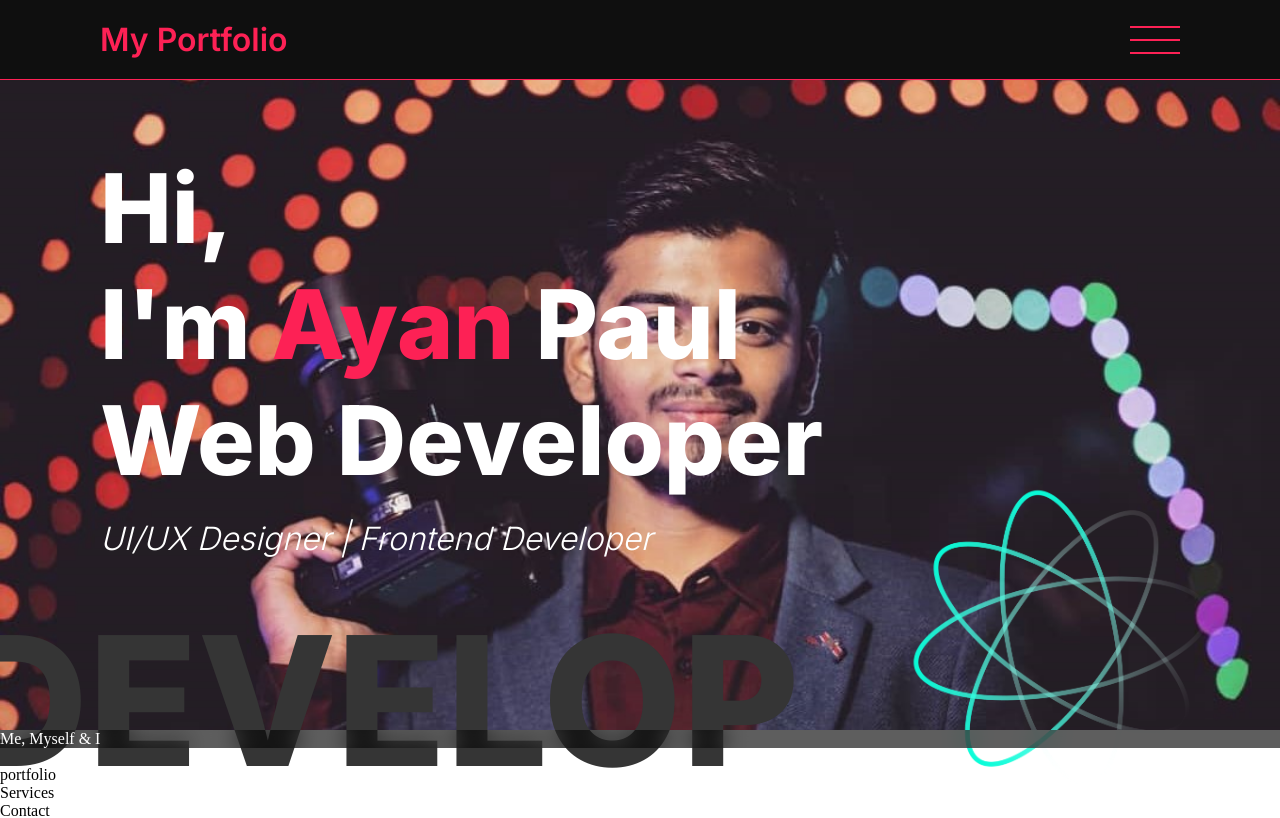
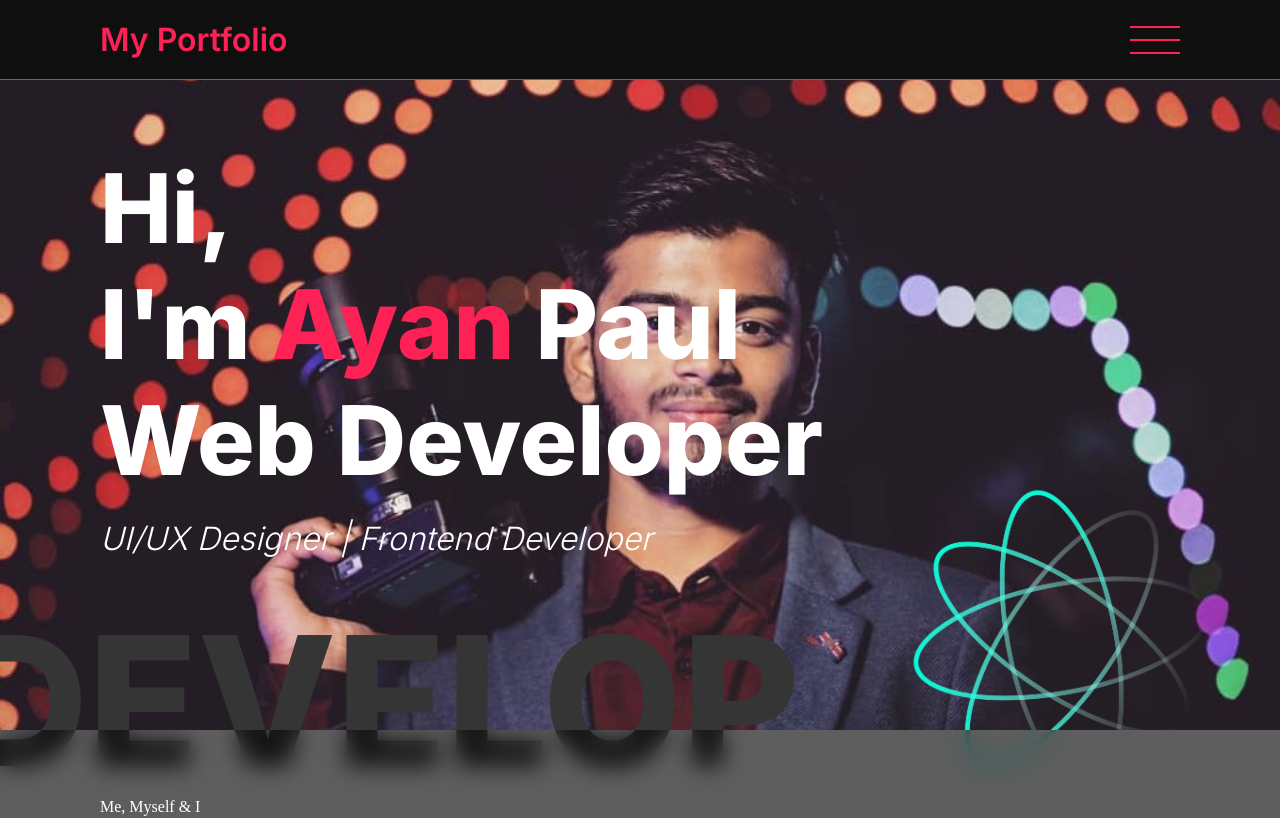
Before and after one commit to Ayanpaul11/Portfolio, a React (Vite) app: page / in a window 1280 px wide. Shown: the top 818 px of the page. Built offline with nearby package versions, Linux system fonts and the light colour scheme.

Commit message:
Update Bio.module.css

```diff
--- a/src/Components/Home/Css/Bio.module.css
+++ b/src/Components/Home/Css/Bio.module.css
@@ -4,4 +4,5 @@
     background: rgba(1, 1, 1, 0.63);
     color: #fff;
     backdrop-filter: blur(11.5px);
+    padding: 68px 100px;
 }
```
